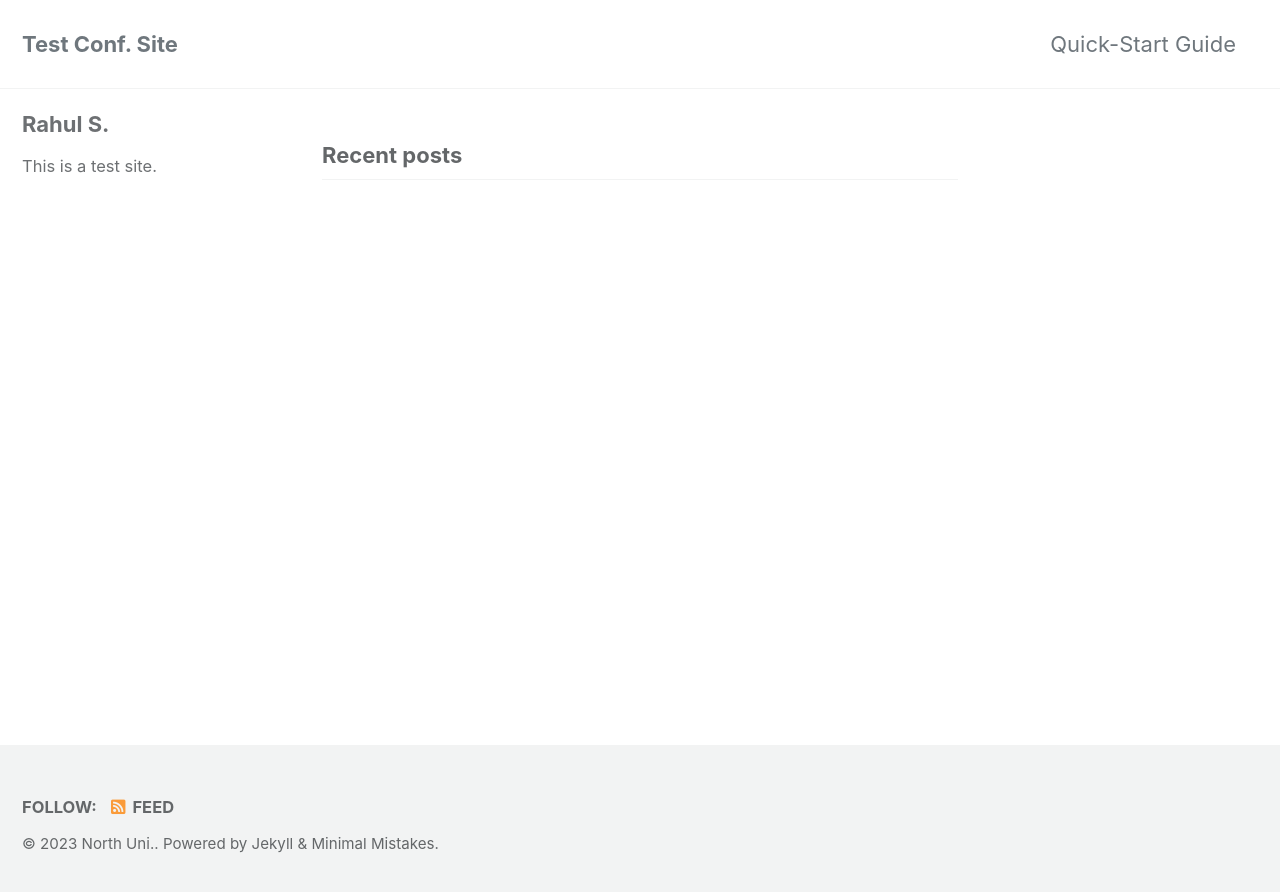
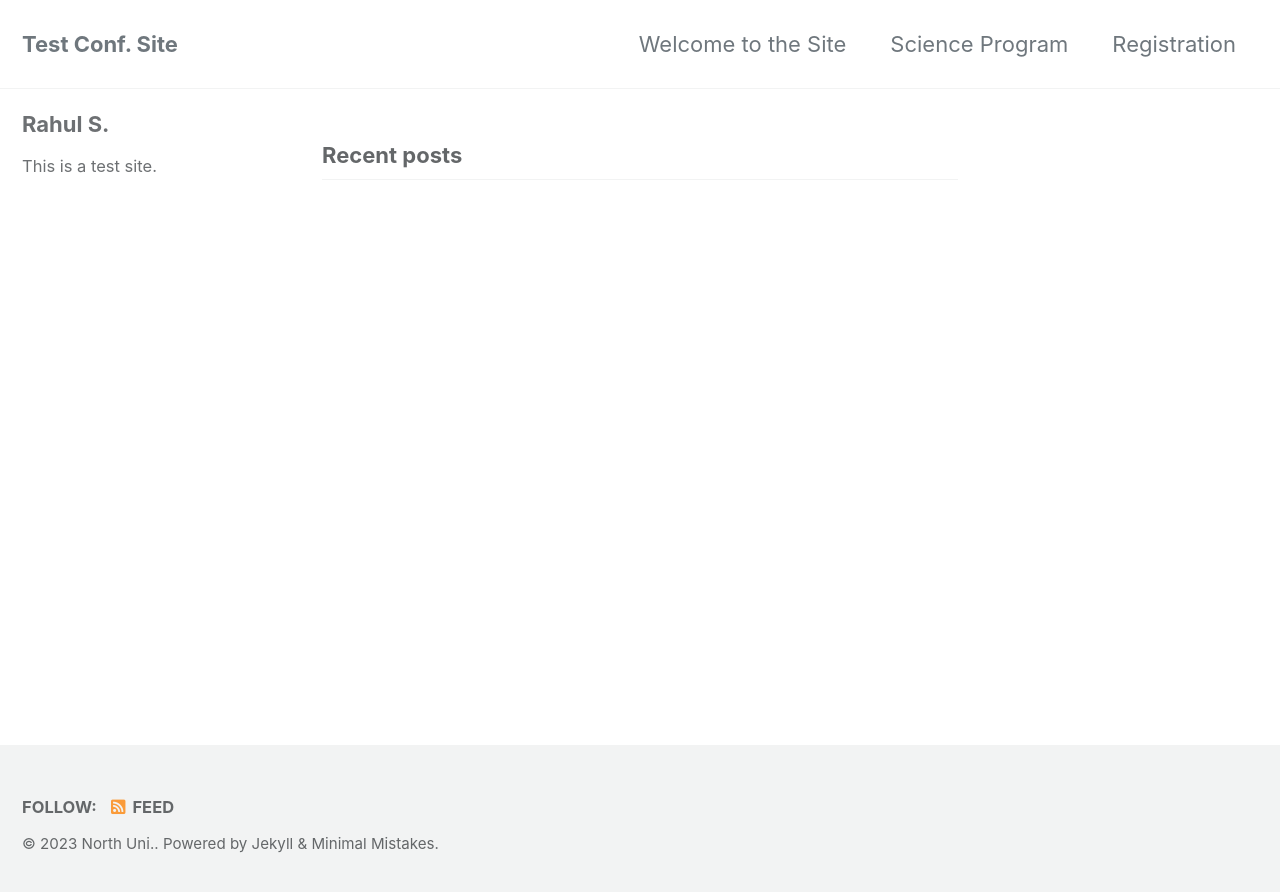
Before and after one commit to sharmarahul20/sharmarahul20.github.io, a Jekyll site: the page built from index.html, in a window 1280 px wide. Shown: the top 892 px of the page. Built offline with Jekyll 4.4.1, drawn with Linux system fonts in a browser that asks for light colours; cached includes are drawn as plain includes; the list of posts is cut into pages by our own code.

Commit message:
Update navigation.yml

```diff
--- a/_data/navigation.yml
+++ b/_data/navigation.yml
@@ -1,10 +1,10 @@
 # main links
 main:
-  - title: "Quick-Start Guide"
-    url: https://mmistakes.github.io/minimal-mistakes/docs/quick-start-guide/
-  # - title: "About"
+  - title: "Welcome to the Site"
+    # url: https://mmistakes.github.io/minimal-mistakes/docs/quick-start-guide/
+  - title: "Science Program"
   #   url: https://mmistakes.github.io/minimal-mistakes/about/
-  # - title: "Sample Posts"
+  - title: "Registration"
   #   url: /year-archive/
   # - title: "Sample Collections"
   #   url: /collection-archive/
```
